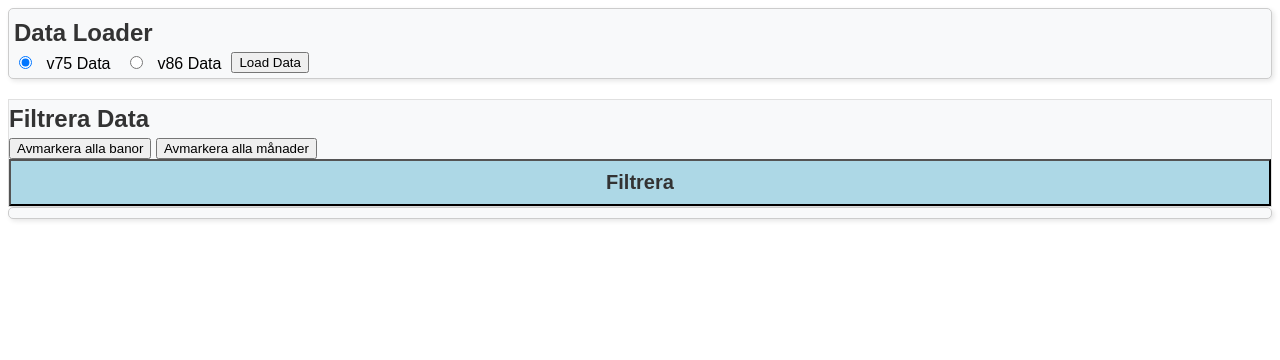
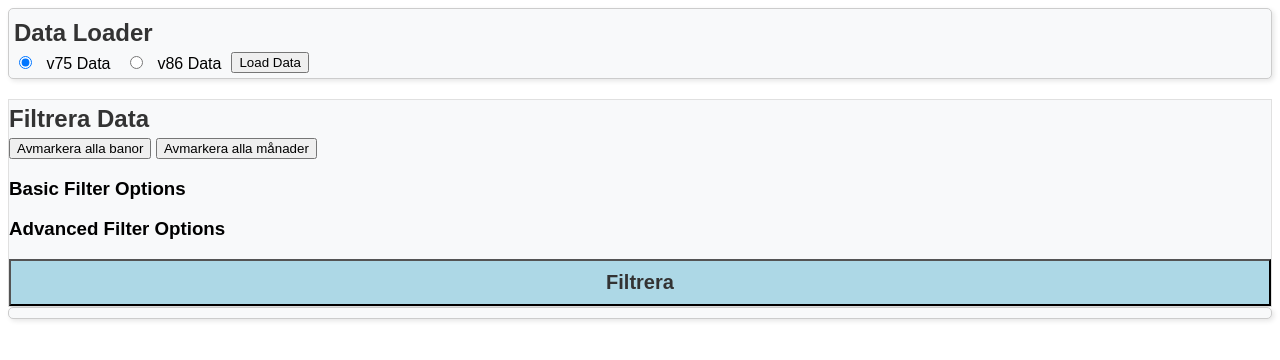
Before and after one commit to cniclas/v75_stats, a Flask app: page / in a window 1280 px wide. Shown: the top 360 px of the page. Run offline with Flask 3, Linux system fonts and the light colour scheme.

Commit message:
data loader and init adaption

```diff
--- a/app.py
+++ b/app.py
@@ -1,6 +1,6 @@
 from flask import Flask, render_template, request
 from data_loader import DataLoader
-from init_template_support import init_filters
+from init_template_support import init_filters_2
 from data_output import generate_scalar_html_report
 from filter_iterator import filter_iterator
 
@@ -27,12 +27,16 @@
 
     data_loader.load_data(filepath)  # Load the selected data
 
-    all_filters = init_filters(data_loader.get_data())
+    basic_filters, adv_filters = init_filters_2(data_loader.get_data())
 
-    all_filters_html = ''.join(curr_filter.generate_html() for curr_filter in all_filters)
+
+    basic_filters_html = ''.join(curr_filter.generate_html() for curr_filter in basic_filters)
+    adv_filters_html = ''.join(curr_filter.generate_html() for curr_filter in adv_filters)
 
     # Process or display the loaded data as needed
-    return render_template('index.html', selected_version=selected_version, filter_inputs=all_filters_html)
+    return render_template('index.html', selected_version=selected_version,
+                           basic_filters_html=basic_filters_html,
+                           adv_filters_html=adv_filters_html)
 
 @app.route('/filter_data', methods=['POST'])
 def filter_data():
--- a/templates/index.html
+++ b/templates/index.html
@@ -1,34 +1,50 @@
 <!DOCTYPE html>
 <html>
+
 <head>
   <title>Data Loader</title>
-  <link rel="stylesheet" href="static/style.css"> </head>
+  <link rel="stylesheet" href="static/style.css">
+</head>
+
 <body>
   <div class="data-loader">
     <h2>Data Loader</h2>
     <form method="POST" action="/load_data" id="load-data-form">
       <div class="radio-group">
-        <input type="radio" id="v75" name="data_version" value="v75" {% if selected_version == "v75" %}checked{% endif %}>
+        <input type="radio" id="v75" name="data_version" value="v75" {% if selected_version=="v75" %}checked{% endif %}>
         <label for="v75">v75 Data</label>
 
-        <input type="radio" id="v86" name="data_version" value="v86" {% if selected_version == "v86" %}checked{% endif %}>
+        <input type="radio" id="v86" name="data_version" value="v86" {% if selected_version=="v86" %}checked{% endif %}>
         <label for="v86">v86 Data</label>
       </div> <button type="submit">Load Data</button>
     </form>
   </div>
-
 
   <div class="main-filter-container">
     <h2>Filtrera Data</h2>
     <button id="alla_banor_toggle_button" onclick="alla_banor_click()">Avmarkera alla banor</button>
     <button id="all_months_toggle_button" onclick="all_months_click()">Avmarkera alla månader</button>
     <form method="POST" action="/filter_data" id="filter-data-form">
-        {{ filter_inputs|safe }}
-        <div class="filter-button-container">
-          <button type="submit">Filtrera</button>
+
+      <!-- Basic Filters Section -->
+      <div class="basic-filter-container">
+        <h3>Basic Filter Options</h3> <!-- Title for Basic Filters -->
+        {{ basic_filters_html|safe }}
       </div>
+
+      <!-- Advanced Filters Section -->
+      <div class="adv-filter-container">
+        <h3>Advanced Filter Options</h3> <!-- Title for Advanced Filters -->
+        {{ adv_filters_html|safe }}
+      </div>
+
+      <div class="filter-button-container">
+        <button type="submit">Filtrera</button>
+      </div>
+
     </form>
   </div>
+
 
   <div class="main-output-container">
     {{ all_scalar_results_html|safe }}
@@ -36,4 +52,5 @@
 
   <script src="static/script.js"></script>
 </body>
+
 </html>
```
Also changed, not shown: init_template_support.py (+8 -6 lines).
